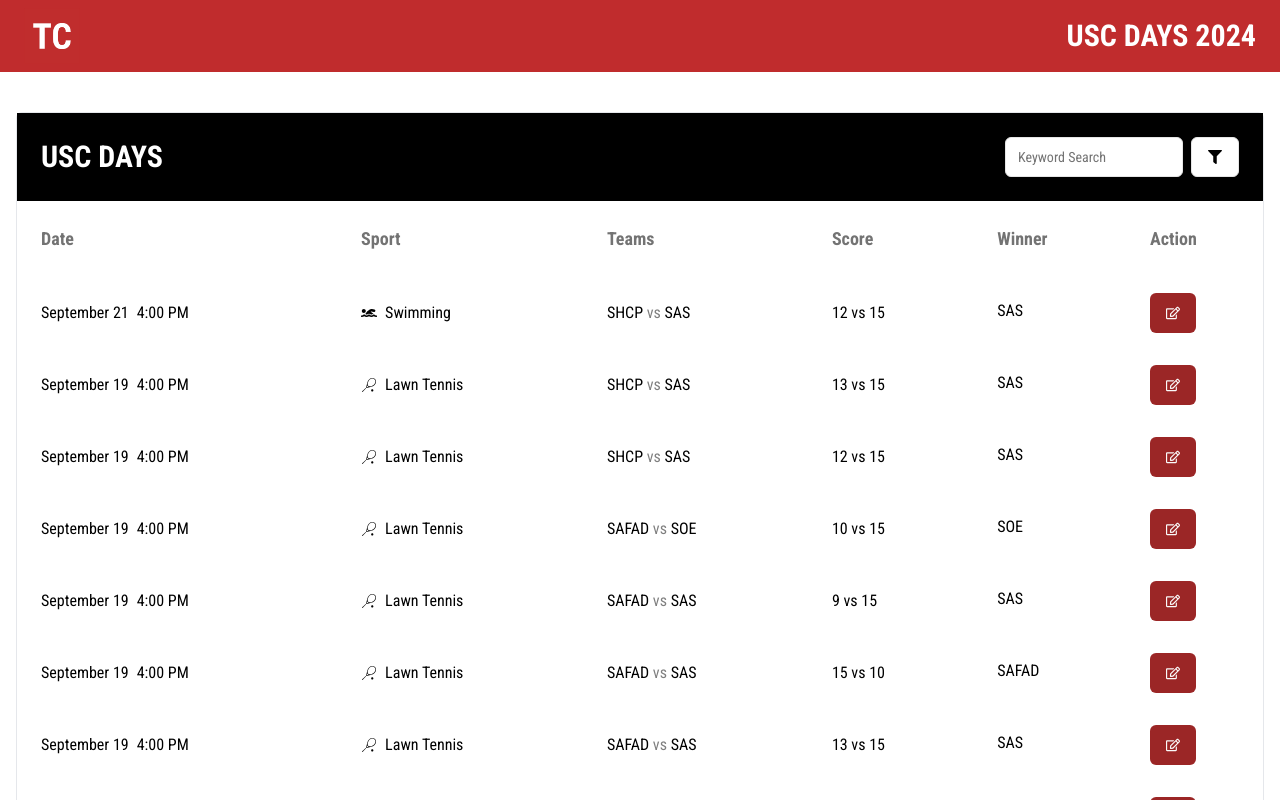
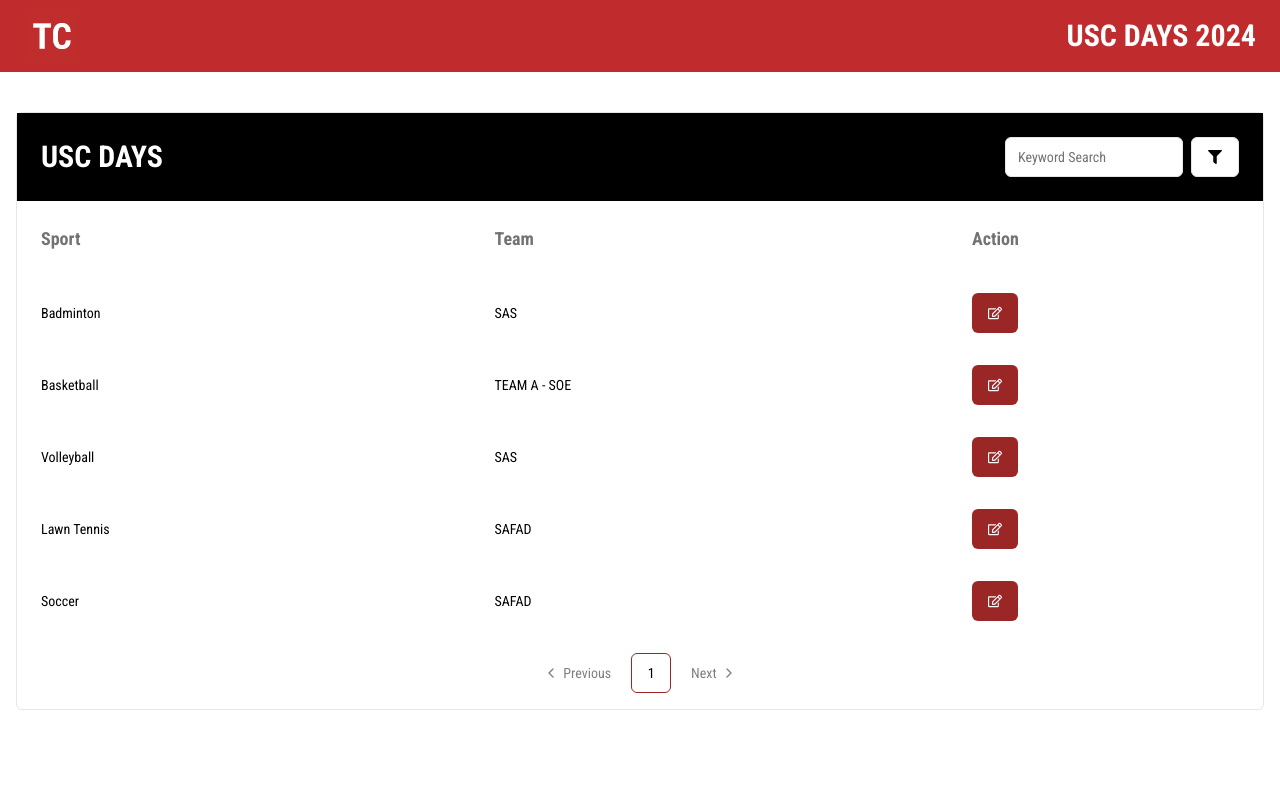
Before and after one commit to todayscarolinian/usc-days, a Next.js app: page / in a window 1280 px wide. Shown: the top 800 px of the page. Built offline with nearby package versions, Linux system fonts and the light colour scheme.

Commit message:
champions page

```diff
--- a/src/app/champions/page.tsx
+++ /dev/null
@@ -1,15 +0,0 @@
-import { DataTable } from "@/components/Scores/score-table";
-import { championColumns } from "@/components/Scores/columns";
-import { mockChampionsData } from "@/constants/mockData";
-
-const Champions = () => {
-  return (
-    <div className="p-4 sm:py-10">
-      <div className="mx-auto sm:max-w-[90rem]">
-        <DataTable columns={championColumns} data={mockChampionsData} />
-      </div>
-    </div>
-  );
-};
-
-export default Champions;
--- a/src/app/page.tsx
+++ b/src/app/page.tsx
@@ -1,10 +1,15 @@
-import Scores from "@/components/Scores/scores";
+import { DataTable } from "@/components/Scores/score-table";
+import { championColumns } from "@/components/Scores/columns";
+import { mockChampionsData } from "@/constants/mockData";
 
-export default function Home() {
+const Champions = () => {
   return (
-    <div>
-      <Scores />
+    <div className="p-4 sm:py-10">
+      <div className="mx-auto sm:max-w-[90rem]">
+        <DataTable columns={championColumns} data={mockChampionsData} />
+      </div>
     </div>
+  );
+};
 
-  );
-}
+export default Champions;
```
